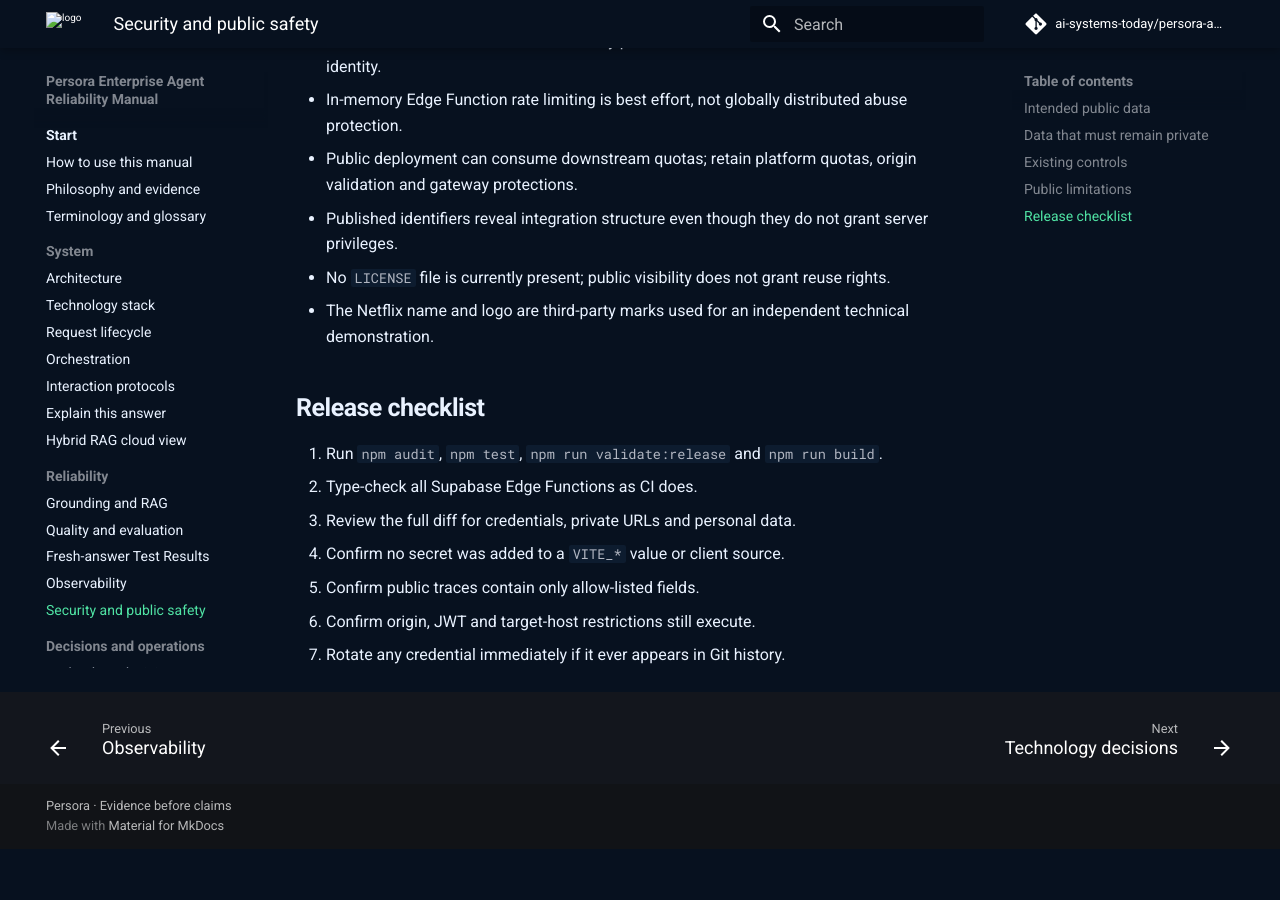
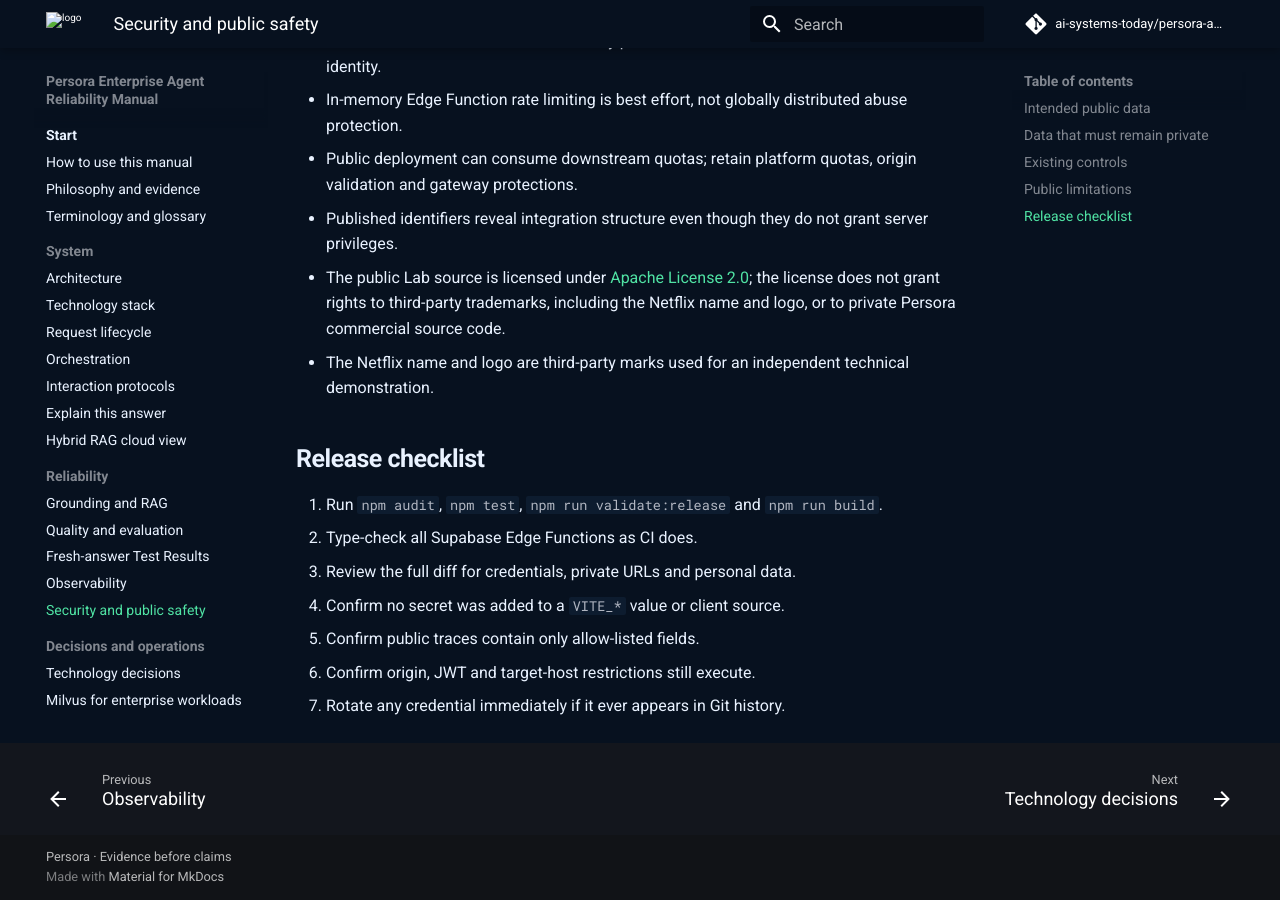
Before and after one commit to ai-systems-today/persora-agentic-support-lab, an MkDocs documentation site: the page built from docs/PUBLIC_SAFETY.md, in a window 1280 px wide and 900 px high, scrolled down 1149 px. Built offline with MkDocs 1.6.1 and Material for MkDocs 9.7.7, drawn with Linux system fonts in a browser that asks for light colours; comment, search, counter and statistics services are not loaded; before the commit the page ends 1998 px from its top, so only the background shows below that.

Commit message:
docs: update public licensing and trademark safety notice

```diff
--- a/docs/PUBLIC_SAFETY.md
+++ b/docs/PUBLIC_SAFETY.md
@@ -35,7 +35,7 @@ These identifiers are not authorization substitutes. The Edge Functions must con
 - In-memory Edge Function rate limiting is best effort, not globally distributed abuse protection.
 - Public deployment can consume downstream quotas; retain platform quotas, origin validation and gateway protections.
 - Published identifiers reveal integration structure even though they do not grant server privileges.
-- No `LICENSE` file is currently present; public visibility does not grant reuse rights.
+- The public Lab source is licensed under [Apache License 2.0](../LICENSE); the license does not grant rights to third-party trademarks, including the Netflix name and logo, or to private Persora commercial source code.
 - The Netflix name and logo are third-party marks used for an independent technical demonstration.
 
 ## Release checklist
```
